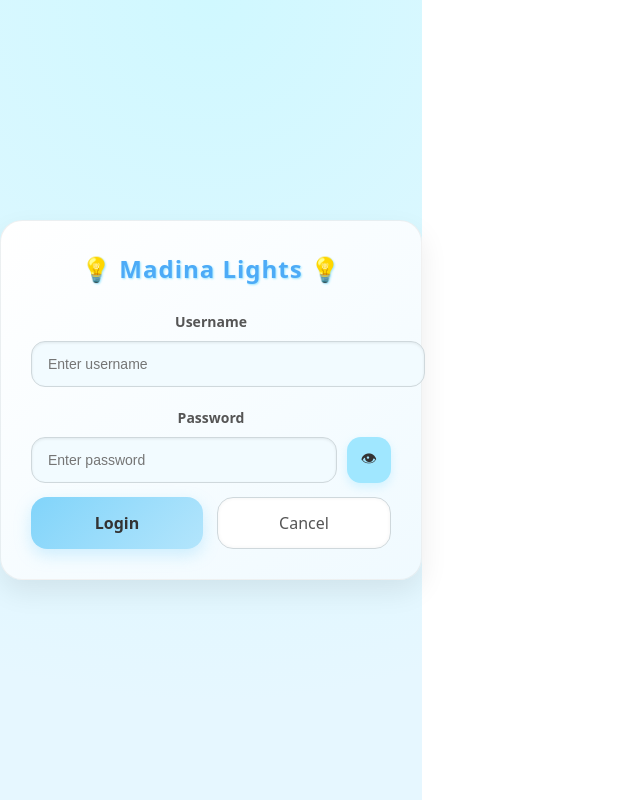
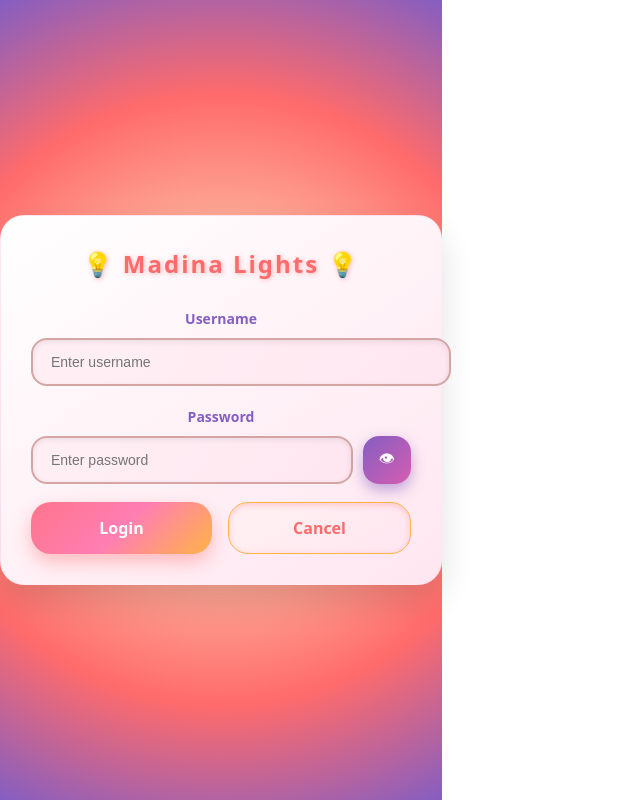
Before and after one commit to faizanyounusrcmemon-blip/madina-lights-software, a React (Vite) app: page / in a window 1280 px wide. Shown: the whole page, without its empty margins (0-640 px from the left). Built offline with nearby package versions, Linux system fonts and the light colour scheme; no server answers; the HTML template or start-up script is replaced by a standard one.

Commit message:
Update Login.jsx

```diff
--- a/src/pages/Login.jsx
+++ b/src/pages/Login.jsx
@@ -62,59 +62,59 @@ export default function Login({ onLogin }) {
         display: "flex",
         alignItems: "center",
         justifyContent: "center",
-        background: "radial-gradient(circle at top, #d0f8ff, #e6f7ff 85%)",
-        transition: "background 0.5s ease",
+        background: "radial-gradient(circle at center, #ffecd2, #fcb69f, #ff6b6b, #845ec2)",
+        transition: "background 1s ease",
       }}
     >
       <form
         onSubmit={handleLogin}
         style={{
-          width: 360,
+          width: 380,
           padding: 30,
-          borderRadius: 22,
-          background: "linear-gradient(145deg, #ffffff, #f0faff)",
-          boxShadow: "0 12px 28px rgba(0,0,0,0.08)",
-          border: "1px solid rgba(200,200,200,0.25)",
+          borderRadius: 24,
+          background: "linear-gradient(145deg, #ffffff, #ffe6f0)",
+          boxShadow: "0 16px 32px rgba(0,0,0,0.12)",
+          border: "1px solid rgba(255,200,220,0.3)",
           color: "#333",
-          transition: "all 0.3s ease",
+          transition: "all 0.4s ease",
           textAlign: "center",
         }}
       >
         <h2
           style={{
             margin: 0,
-            marginBottom: 22,
+            marginBottom: 24,
             fontWeight: 900,
-            letterSpacing: 1,
-            color: "#4dabf7",
-            textShadow: "1px 1px 2px #a0e7ff",
+            letterSpacing: 2,
+            color: "#ff6b6b",
+            textShadow: "1px 1px 5px #ffb6b9",
           }}
         >
           💡 Madina Lights 💡
         </h2>
 
-        <label style={{ fontSize: 14, color: "#555", fontWeight: 600 }}>Username</label>
+        <label style={{ fontSize: 14, color: "#845ec2", fontWeight: 600 }}>Username</label>
         <input
           value={username}
           onChange={(e) => setUsername(e.target.value)}
           placeholder="Enter username"
           style={{
             width: "100%",
-            padding: "14px 16px",
-            borderRadius: 14,
+            padding: "14px 18px",
+            borderRadius: 16,
             marginTop: 8,
             marginBottom: 18,
-            border: "1px solid #cfd8dc",
-            background: "#f2fbff",
+            border: "2px solid #d4a5a5",
+            background: "linear-gradient(120deg, #fff0f5, #ffe6f0)",
             color: "#333",
             outline: "none",
             fontSize: 14,
             transition: "all 0.3s ease",
-            boxShadow: "inset 0 1px 3px rgba(0,0,0,0.08)",
+            boxShadow: "inset 0 2px 6px rgba(0,0,0,0.08)",
           }}
         />
 
-        <label style={{ fontSize: 14, color: "#555", fontWeight: 600 }}>Password</label>
+        <label style={{ fontSize: 14, color: "#845ec2", fontWeight: 600 }}>Password</label>
         <div style={{ display: "flex", gap: 10, marginTop: 8 }}>
           <input
             type={showPw ? "text" : "password"}
@@ -123,30 +123,30 @@ export default function Login({ onLogin }) {
             placeholder="Enter password"
             style={{
               flex: 1,
-              padding: "14px 16px",
-              borderRadius: 14,
-              border: "1px solid #cfd8dc",
-              background: "#f2fbff",
+              padding: "14px 18px",
+              borderRadius: 16,
+              border: "2px solid #d4a5a5",
+              background: "linear-gradient(120deg, #fff0f5, #ffe6f0)",
               color: "#333",
               outline: "none",
               fontSize: 14,
               transition: "all 0.3s ease",
-              boxShadow: "inset 0 1px 3px rgba(0,0,0,0.08)",
+              boxShadow: "inset 0 2px 6px rgba(0,0,0,0.08)",
             }}
           />
           <button
             type="button"
             onClick={() => setShowPw((v) => !v)}
             style={{
-              padding: "0 14px",
-              borderRadius: 14,
+              padding: "0 16px",
+              borderRadius: 16,
               border: "none",
-              background: "#a0e7ff",
-              color: "#333",
-              fontWeight: 600,
+              background: "linear-gradient(135deg, #845ec2, #d65db1)",
+              color: "#fff",
+              fontWeight: 700,
               cursor: "pointer",
               transition: "all 0.3s ease",
-              boxShadow: "0 4px 10px rgba(160,231,255,0.4)",
+              boxShadow: "0 6px 14px rgba(132,94,194,0.5)",
             }}
           >
             {showPw ? "🙈" : "👁"}
@@ -158,28 +158,30 @@ export default function Login({ onLogin }) {
             style={{
               marginTop: 16,
               marginBottom: 16,
-              fontSize: 14,
-              color: msg.startsWith("✅") ? "#4caf50" : "#f44336",
-              fontWeight: 600,
+              fontSize: 15,
+              color: msg.startsWith("✅") ? "#4caf50" : "#ff1744",
+              textAlign: "center",
+              fontWeight: 700,
+              textShadow: "0 0 2px #fff",
             }}
           >
             {msg}
           </div>
         )}
 
-        <div style={{ display: "flex", gap: 14, marginTop: 14 }}>
+        <div style={{ display: "flex", gap: 16, marginTop: 18 }}>
           <button
             type="submit"
             style={{
               flex: 1,
               padding: "14px 0",
-              borderRadius: 16,
+              borderRadius: 20,
               border: "none",
-              background: "linear-gradient(135deg,#81d4fa,#b3e5fc)",
-              color: "#333",
-              fontWeight: 700,
+              background: "linear-gradient(135deg,#ff758c,#ff7eb3,#ffb347)",
+              color: "#fff",
+              fontWeight: 800,
               cursor: "pointer",
-              boxShadow: "0 6px 16px rgba(129,212,250,0.35)",
+              boxShadow: "0 8px 18px rgba(255,123,123,0.45)",
               transition: "all 0.3s ease",
             }}
           >
@@ -192,13 +194,14 @@ export default function Login({ onLogin }) {
             style={{
               flex: 1,
               padding: "14px 0",
-              borderRadius: 16,
-              border: "1px solid #cfd8dc",
-              background: "#ffffff",
-              color: "#555",
+              borderRadius: 20,
+              border: "1px solid #ffb347",
+              background: "linear-gradient(145deg,#fff1f3,#ffe6f0)",
+              color: "#ff6b6b",
+              fontWeight: 700,
               cursor: "pointer",
+              boxShadow: "inset 0 2px 6px rgba(255,107,107,0.3)",
               transition: "all 0.3s ease",
-              boxShadow: "inset 0 0 4px rgba(0,0,0,0.05)",
             }}
           >
             Cancel
```
